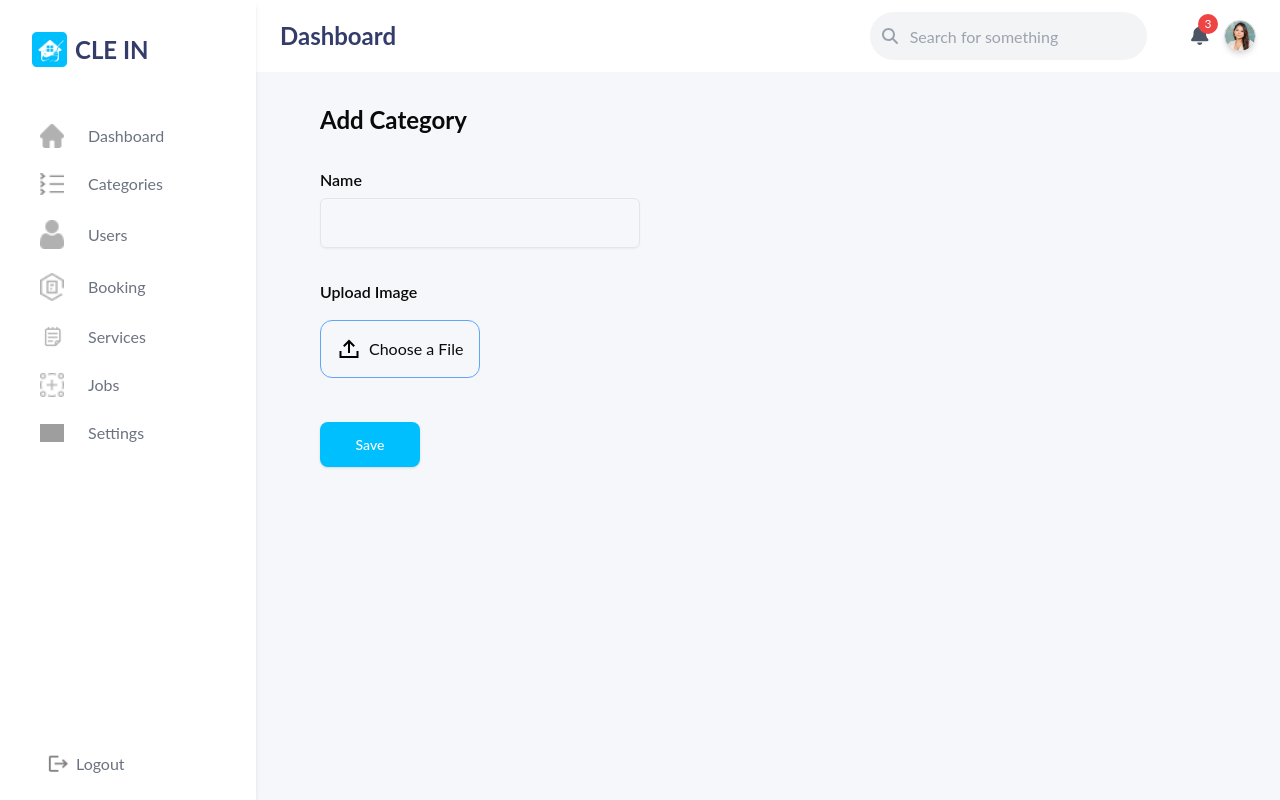
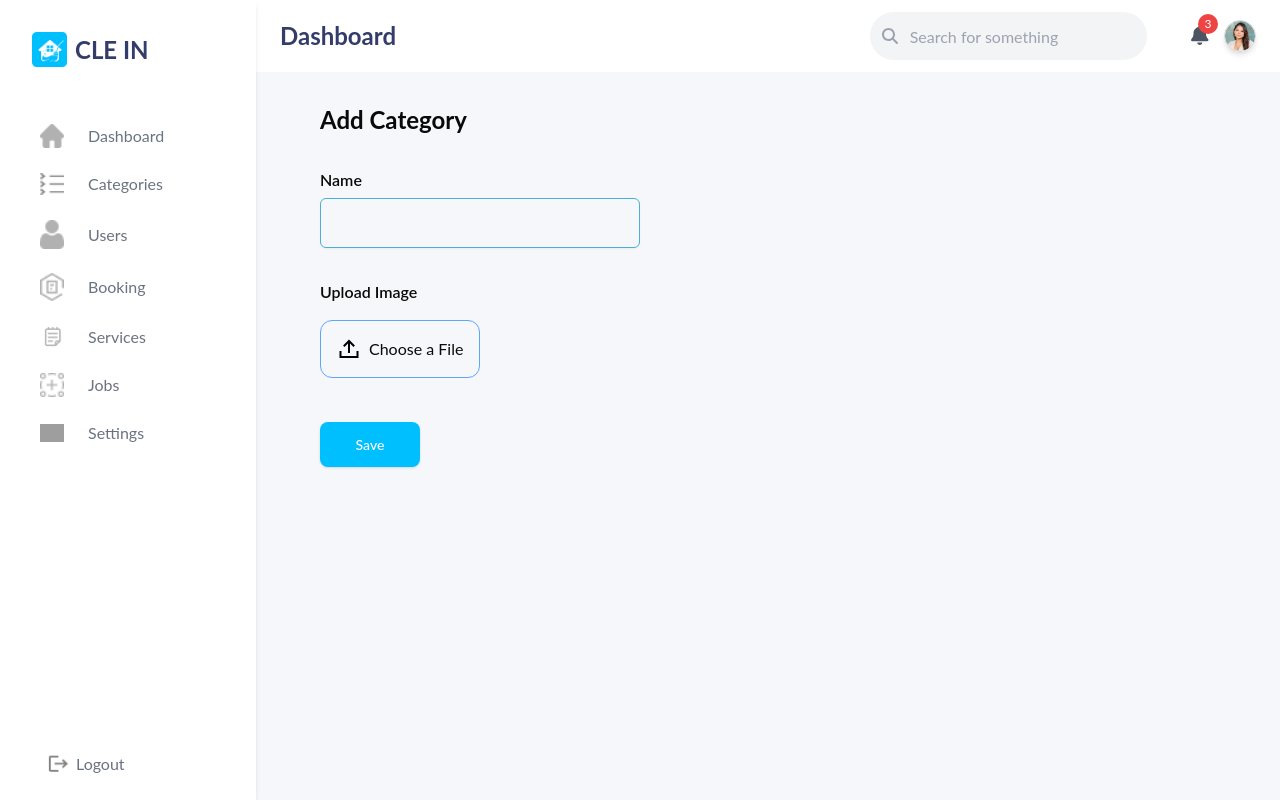
Before and after one commit to Abddullah/CLE_IN_ADMIN, a Next.js app: page /categories/add in a window 1280 px wide. Built offline with nearby package versions, Linux system fonts and the light colour scheme; grey boxes are pictures that could not be loaded.

Commit message:
DASHBOARD [FIX] CATEGORIES [ADD] & USERS [ADD]

```diff
--- a/app/components/categoriesComponents/addCategoryPage/NameField.tsx
+++ b/app/components/categoriesComponents/addCategoryPage/NameField.tsx
@@ -5,7 +5,7 @@ export function InputWithLabel() {
   return (
     <div className="grid w-full max-w-sm items-center gap-1.5">
       <Label htmlFor="text" className="font-semibold text-md">Name</Label>
-      <Input type="text" className="h-[50px]" id="name" />
+      <Input type="text" className="h-[50px] border-[#4BB1D3] " id="name" />
     </div>
   )
 }
--- a/app/components/usersComponents/UserTable.tsx
+++ b/app/components/usersComponents/UserTable.tsx
@@ -116,9 +116,6 @@ import {
     return (
       <div className="overflow-x-auto p-4">
         <Table className="min-w-full border border-gray-200 rounded-lg shadow-md">
-          <TableCaption className="text-gray-600 text-sm py-2">
-            A list of recent employee records.
-          </TableCaption>
           <TableHeader>
             <TableRow className="bg-gray-100">
               <TableHead className="p-2 text-left text-xs md:text-sm lg:text-base">Name</TableHead>
```
